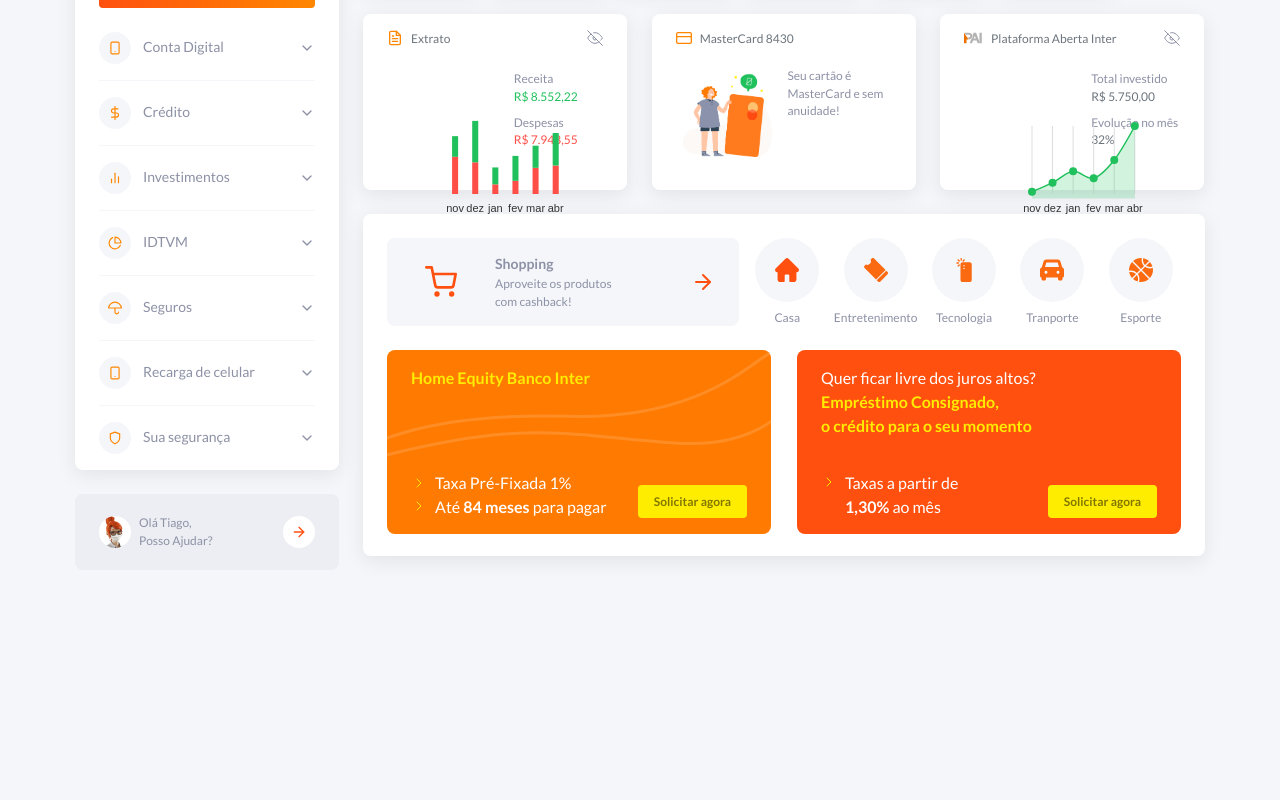
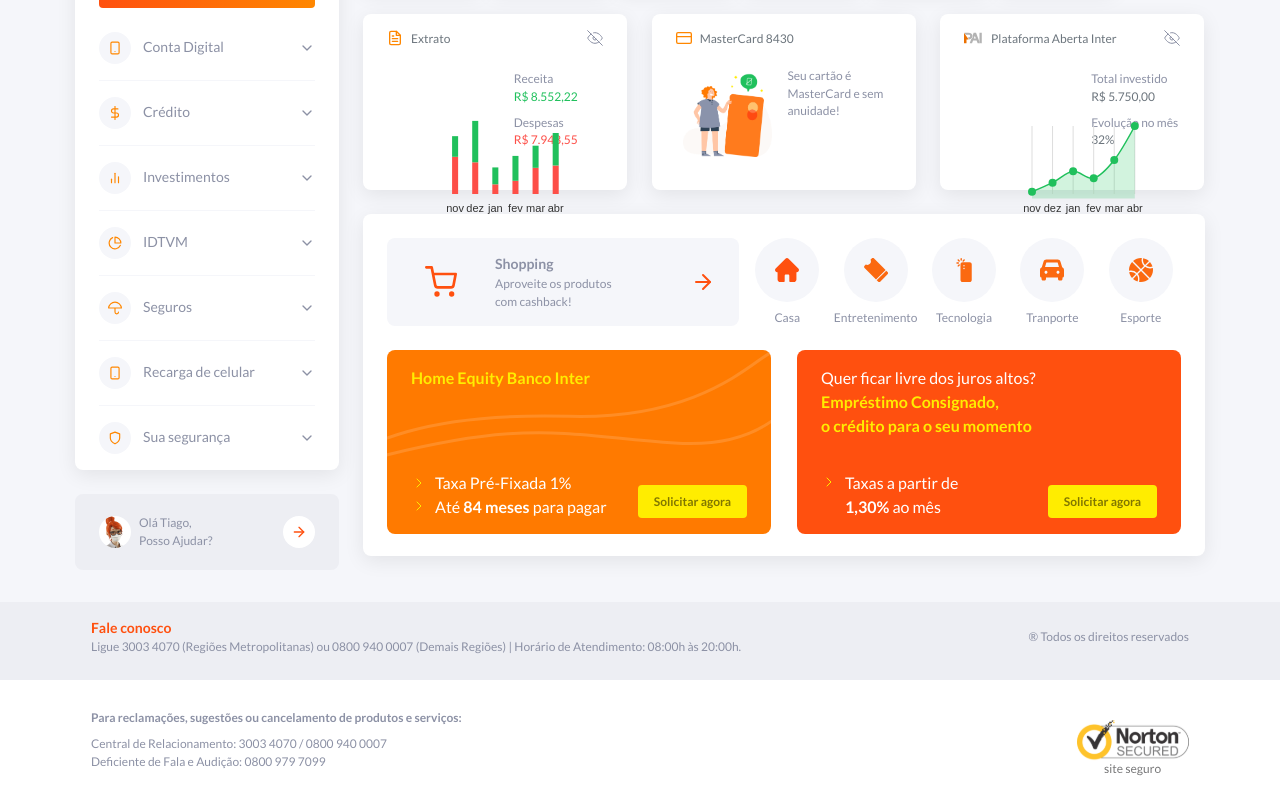
Before and after one commit to tiagosn01/bancointer, a React (Create React App) app: page / in a window 1280 px wide. Shown: the part 270-1070 px from the top of the page. Before the commit the page ends 914 px from the top, so only its background shows below. Built offline with nearby package versions, Linux system fonts and the light colour scheme.

Commit message:
Configurações Footer

```diff
--- /dev/null
+++ b/src/components/Footer/index.js
@@ -0,0 +1,48 @@
+import React from 'react';
+
+import { useTheme } from 'styled-components';
+
+import { Container, FooterSection, Wrapper } from './styles';
+
+import NortonSecured from '../../assets/images/illustrations/norton-secured.svg';
+
+const Footer = () => {
+  const { colors } = useTheme();
+
+  return (
+    <Container initial="unMounted" animate="mounted" exit="unMounted">
+      <FooterSection as="section">
+        <Wrapper>
+          <div>
+            <h4>Fale conosco</h4>
+            <span>
+              Ligue 3003 4070 (Regiões Metropolitanas) ou 0800 940 0007 (Demais
+              Regiões) | Horário de Atendimento: 08:00h às 20:00h.
+            </span>
+          </div>
+          <span>® Todos os direitos reservados</span>
+        </Wrapper>
+      </FooterSection>
+      <FooterSection as="section" background={colors.background}>
+        <Wrapper>
+          <div>
+            <span>
+              <strong>
+                Para reclamações, sugestões ou cancelamento de produtos e
+                serviços:
+              </strong>
+            </span>
+            <span>Central de Relacionamento: 3003 4070 / 0800 940 0007</span>
+            <span>Deficiente de Fala e Audição: 0800 979 7099</span>
+          </div>
+          <img
+            src={NortonSecured}
+            alt="Este é somente um layout, selo meramente ilustrativo."
+          />
+        </Wrapper>
+      </FooterSection>
+    </Container>
+  );
+};
+
+export default Footer;
--- /dev/null
+++ b/src/components/Footer/styles.js
@@ -0,0 +1,51 @@
+import styled, { css } from 'styled-components';
+import { transparentize } from 'polished';
+
+import { Wrapper as HeaderWrapper } from '../Header/styles';
+
+export const Container = styled.footer`
+  display: flex;
+  flex-direction: column;
+  justify-content: center;
+  align-items: center;
+  width: 100%;
+  margin-top: 3.2rem;
+`;
+
+export const Wrapper = styled(HeaderWrapper)`
+  ${({ theme }) => css`
+    height: auto;
+    padding: 1.6rem;
+    align-items: center;
+    h4 {
+      color: ${theme.colors.secondary};
+      font-size: ${theme.fontSizes.default};
+    }
+    span {
+      display: block;
+      font-size: ${theme.fontSizes.small};
+      :first-of-type {
+        margin-bottom: 0.8rem;
+      }
+    }
+    > img {
+      margin-top: 1.6rem;
+    }
+    @media (max-width: 568px) {
+      flex-direction: column;
+      text-align: center;
+    }
+  `}
+`;
+
+export const FooterSection = styled(Container)`
+  ${({ theme, background }) => css`
+    background: ${background || transparentize(0.92, theme.colors.grey)};
+    margin-top: 0;
+    :last-of-type {
+      ${Wrapper} {
+        padding: 2.4rem 1.6rem;
+      }
+    }
+  `}
+`;
--- a/src/pages/Dashboard/index.js
+++ b/src/pages/Dashboard/index.js
@@ -5,6 +5,7 @@ import SideBar from './SideBar';
 import MainContent from './MainContent';
 
 import { Container, Wrapper } from './styles';
+import Footer from '../../components/Footer';
 
 const Dashboard = () => {
   return (
@@ -16,6 +17,7 @@ const Dashboard = () => {
           <MainContent />
         </Wrapper>
       </Container>
+      <Footer />
     </>
   );
 };
```
